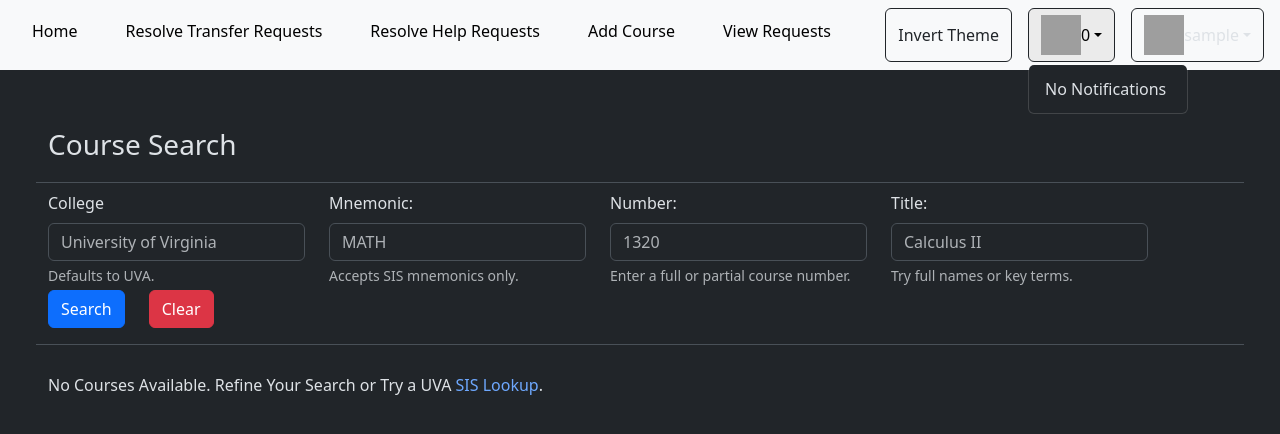
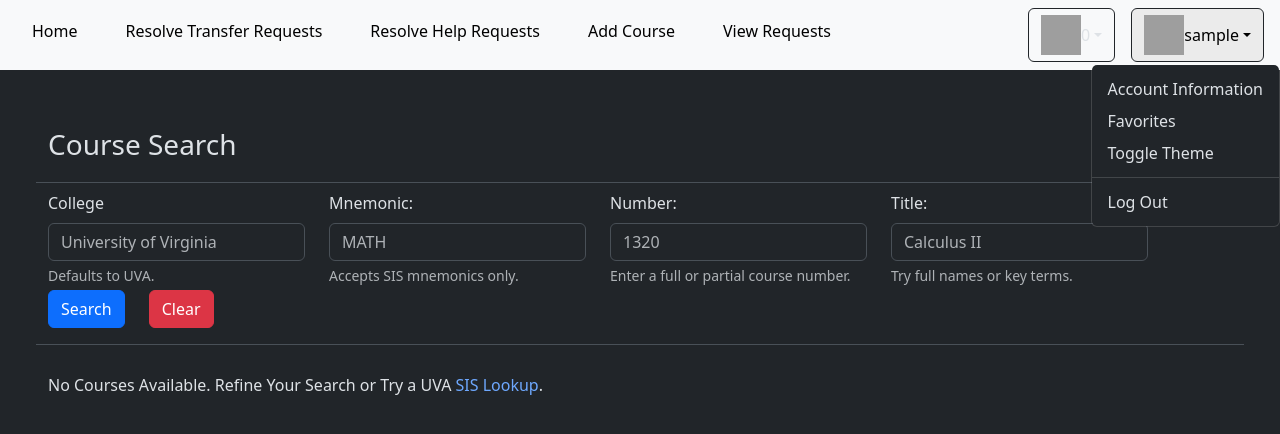
Before and after one commit to scottrmattix/transfer-guide, a Django app: page / in a window 1280 px wide, after a click on "sample". Shown: the top 434 px of the page. Run offline with Django 4.2, Linux system fonts and the light colour scheme; the visitor is signed in with stand-in values (Sample User, id 1); data that the repository does not hold is empty; some libraries are stand-ins or nearby versions; grey boxes are pictures that could not be loaded.

Commit message:
Moved the dark mode toggle

```diff
--- a/templates/base.html
+++ b/templates/base.html
@@ -62,9 +62,6 @@
                 {% endif %}
             </ul>
             <div class="d-flex">
-                <button class="me-3 btn btn-outline-dark" onclick="invertTheme()">
-                    Invert Theme
-                </button>
                 <div class="dropdown">
                     <button class="me-3 btn border border-dark" id="profile-dropdown" data-bs-toggle="dropdown">
                         <a class="nav-link d-flex flex-row align-items-center mx-0 dropdown-toggle">
@@ -92,12 +89,12 @@
                     <div class="dropdown-menu dropdown-menu-end">
                         {% if user.groups.all.0.name == 'users' %}
                             <a class="dropdown-item" href="{% url 'account_info' %}"> Account Information </a>
-                            <a class="dropdown-item" href="#"> Pending Requests </a>
                             <a class="dropdown-item" href="{% url 'favorites' %}"> Favorites </a>
+                            <button class="dropdown-item" onclick="invertTheme()"> Toggle Theme </button>
                         {% else %}
                             <a class="dropdown-item" href="{% url 'account_info' %}"> Account Information </a>
-                            <a class="dropdown-item" href="#"> Resolved Requests </a>
                             <a class="dropdown-item" href="{% url 'favorites' %}"> Favorites </a>
+                            <button class="dropdown-item" onclick="invertTheme()"> Toggle Theme </button>
                         {% endif %}
                         <div class="dropdown-divider"></div>
                         <a class="dropdown-item" href="{% url 'logout' %}"> Log Out </a>
```
